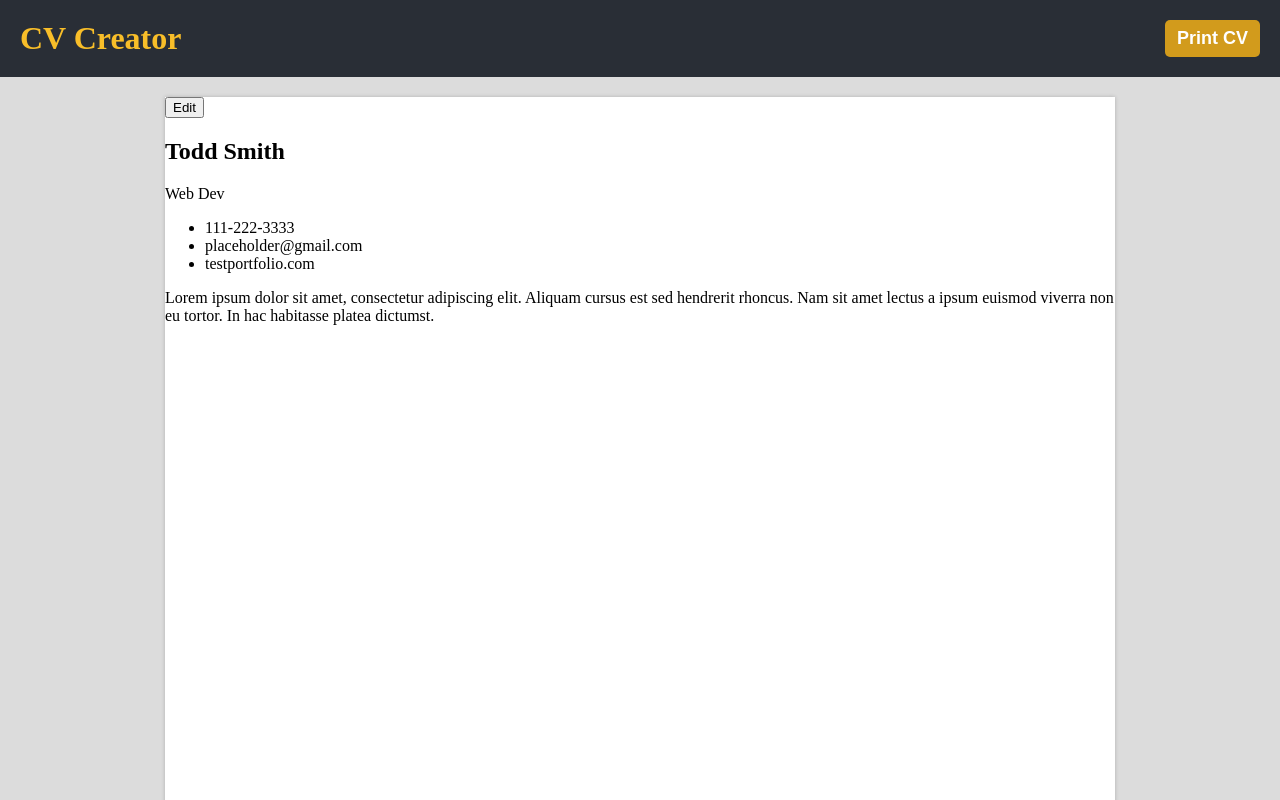
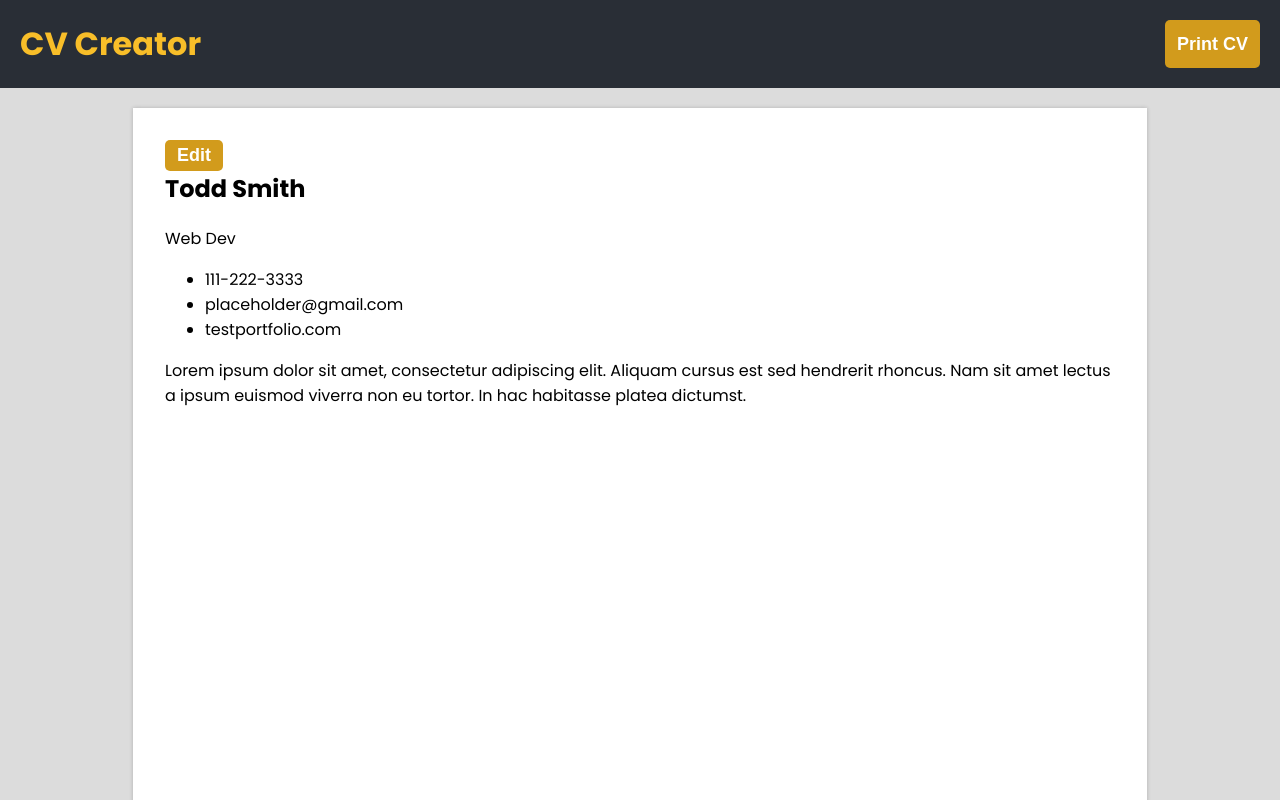
Before and after one commit to bst003/cv-project, a React (Create React App) app: page / in a window 1280 px wide. Shown: the top 800 px of the page. Built offline with nearby package versions, Linux system fonts and the light colour scheme.

Commit message:
Begin cleanup of unused files

```diff
--- a/public/index.html
+++ b/public/index.html
@@ -5,13 +5,23 @@
         <link rel="icon" href="%PUBLIC_URL%/favicon.ico" />
         <meta name="viewport" content="width=device-width, initial-scale=1" />
         <meta name="theme-color" content="#000000" />
-        <meta name="description" content="Web site created using create-react-app" />
+        <meta
+            name="description"
+            content="Web site created using create-react-app"
+        />
         <link rel="apple-touch-icon" href="%PUBLIC_URL%/logo192.png" />
         <!--
       manifest.json provides metadata used when your web app is installed on a
       user's mobile device or desktop. See https://developers.google.com/web/fundamentals/web-app-manifest/
     -->
         <link rel="manifest" href="%PUBLIC_URL%/manifest.json" />
+
+        <link rel="preconnect" href="https://fonts.googleapis.com" />
+        <link rel="preconnect" href="https://fonts.gstatic.com" crossorigin />
+        <link
+            href="https://fonts.googleapis.com/css2?family=Poppins:wght@400;500;600;700&display=swap"
+            rel="stylesheet"
+        />
         <!--
       Notice the use of %PUBLIC_URL% in the tags above.
       It will be replaced with the URL of the `public` folder during the build.
--- a/src/assets/scss/styles.scss
+++ b/src/assets/scss/styles.scss
@@ -10,12 +10,15 @@
     --white: #fff;
     --gray: rgb(220, 220, 220);
 
+    --primary-font: 'Poppins', sans-serif;
+
 }
 
 
 body{
     margin: 0px;
     background-color: var(--gray);
+    font-family: var(--primary-font);
 }
 
 .btn{
@@ -35,3 +38,15 @@
     }
 
 }
+
+.direct-wrap{
+
+    >*:first-child{
+        margin-top: 0px;
+    }
+
+    >*:last-child{
+        margin-bottom: 0px;
+    }
+
+}
--- a/src/components/Resume.jsx
+++ b/src/components/Resume.jsx
@@ -4,8 +4,6 @@
 
 import React, { Component } from "react";
 
-import Contact from "./Contact";
-import CvHeader from "./CvHeader";
 import Test from "./test";
 
 class Resume extends Component {
@@ -13,8 +11,6 @@
         return (
             <div className="resume-contain">
                 <div className="resume">
-                    {/* <Contact /> */}
-                    {/* <CvHeader /> */}
                     <Test />
                 </div>
             </div>
--- a/src/components/Resume.scss
+++ b/src/components/Resume.scss
@@ -5,6 +5,7 @@
 
 .resume{
     margin: 0 auto;
+    padding: 32px;
     max-width: 950px;
     min-height: 950px;
     width: 100%;
--- a/src/components/test.jsx
+++ b/src/components/test.jsx
@@ -220,17 +220,17 @@
                     <div>
                         <button
                             onClick={!editing ? this.editInfo : null}
+                            className="btn icon"
                             type="button"
                         >
                             Edit
                         </button>
-                        <div className="cv-header__info">
+                        <div className="cvh__info direct-wrap">
                             <h2>{name[0].value}</h2>
-                            <p>{title[0].value}</p>
-                            <ul className="cv-header__cm">{contactFields}</ul>
-                            <div className="cv-header__bio">{bio[0].value}</div>
+                            <p className="cvh__title">{title[0].value}</p>
+                            <ul className="cvh__cm">{contactFields}</ul>
+                            <p className="cvh__bio">{bio[0].value}</p>
                         </div>
-                        {/* {contentsArray} */}
                     </div>
                 );
             }
@@ -238,7 +238,7 @@
             return contentsInfo;
         };
 
-        return <div className="cv-header">{contents()}</div>;
+        return <div className="cvh cv-sec">{contents()}</div>;
     }
 }
 
```
Also changed, not shown: src/components/CvHeader.scss (added).
